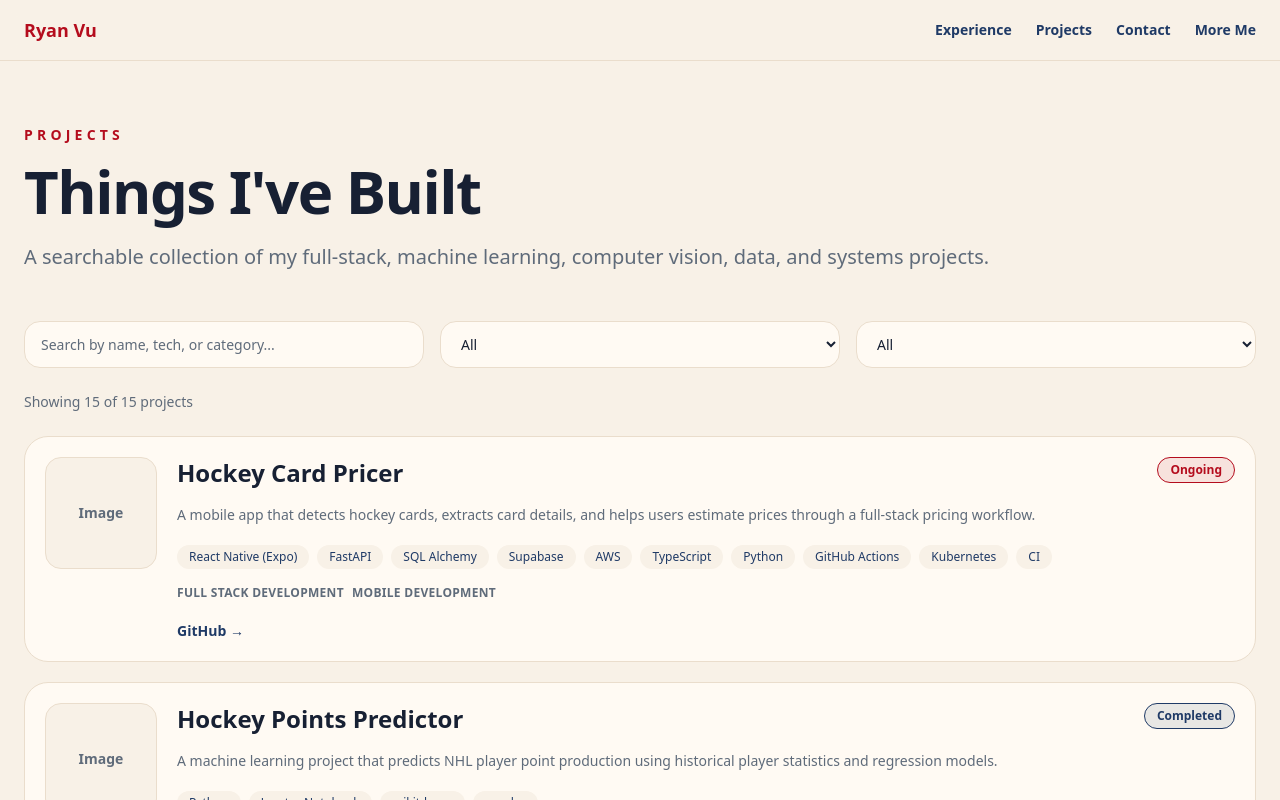
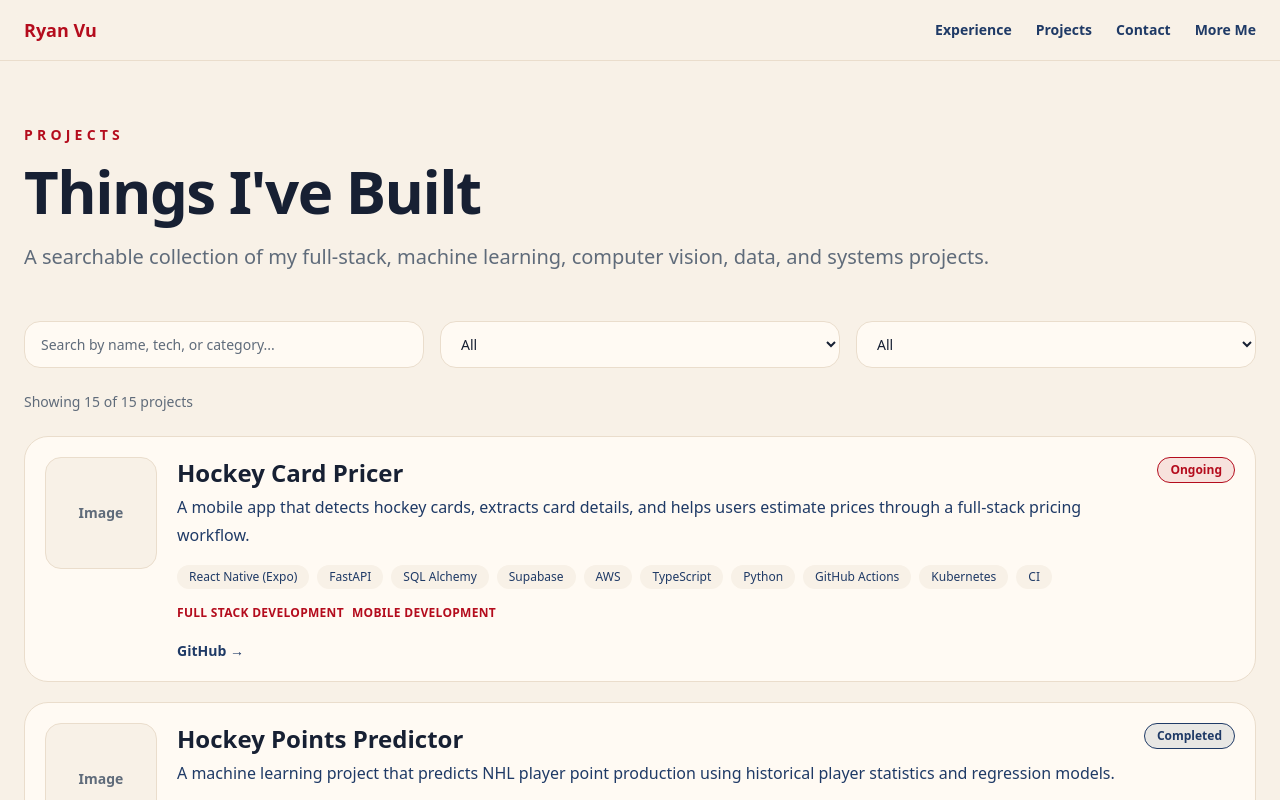
Before and after one commit to vuer13/ryan-vu-portfolio, a Next.js app: page /projects in a window 1280 px wide. Shown: the top 800 px of the page. Built offline with nearby package versions, Linux system fonts and the light colour scheme.

Commit message:
chore: edit colouring

```diff
--- a/src/components/ProjectsList.tsx
+++ b/src/components/ProjectsList.tsx
@@ -137,7 +137,7 @@ export default function ProjectsList({ projects }: ProjectsListProps) {
                                         {project.title}
                                     </h2>
 
-                                    <p className="mt-3 text-sm leading-7 text-muted">
+                                    <p className="mt-1 text-md leading-7 text-primary">
                                         {project.description}
                                     </p>
                                 </div>
@@ -168,7 +168,7 @@ export default function ProjectsList({ projects }: ProjectsListProps) {
                                 {project.category.map((category) => (
                                     <span
                                         key={category}
-                                        className="text-xs font-semibold uppercase tracking-wide text-muted"
+                                        className="text-xs font-semibold uppercase tracking-wide text-accent"
                                     >
                                         {category}
                                     </span>
```
